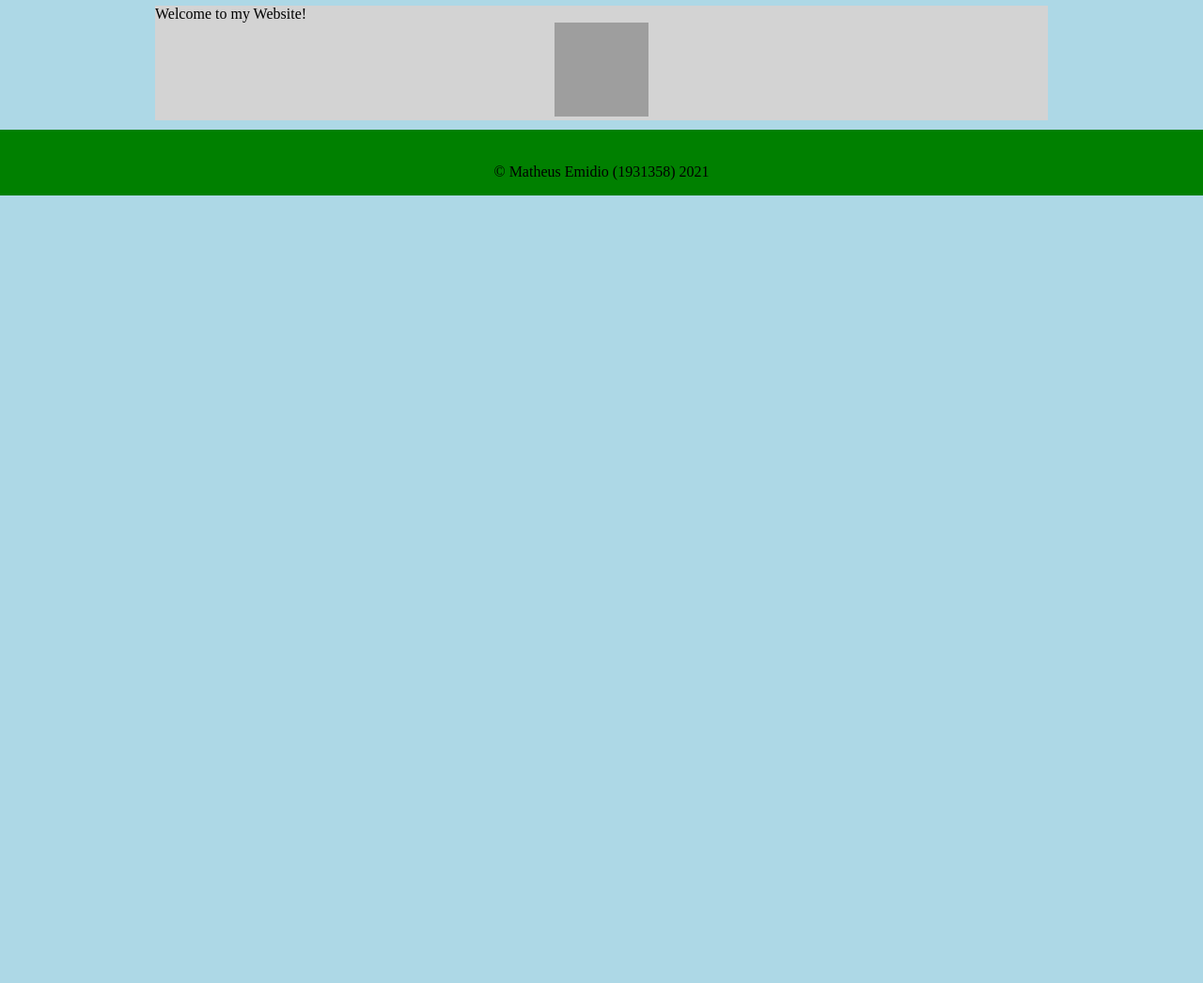
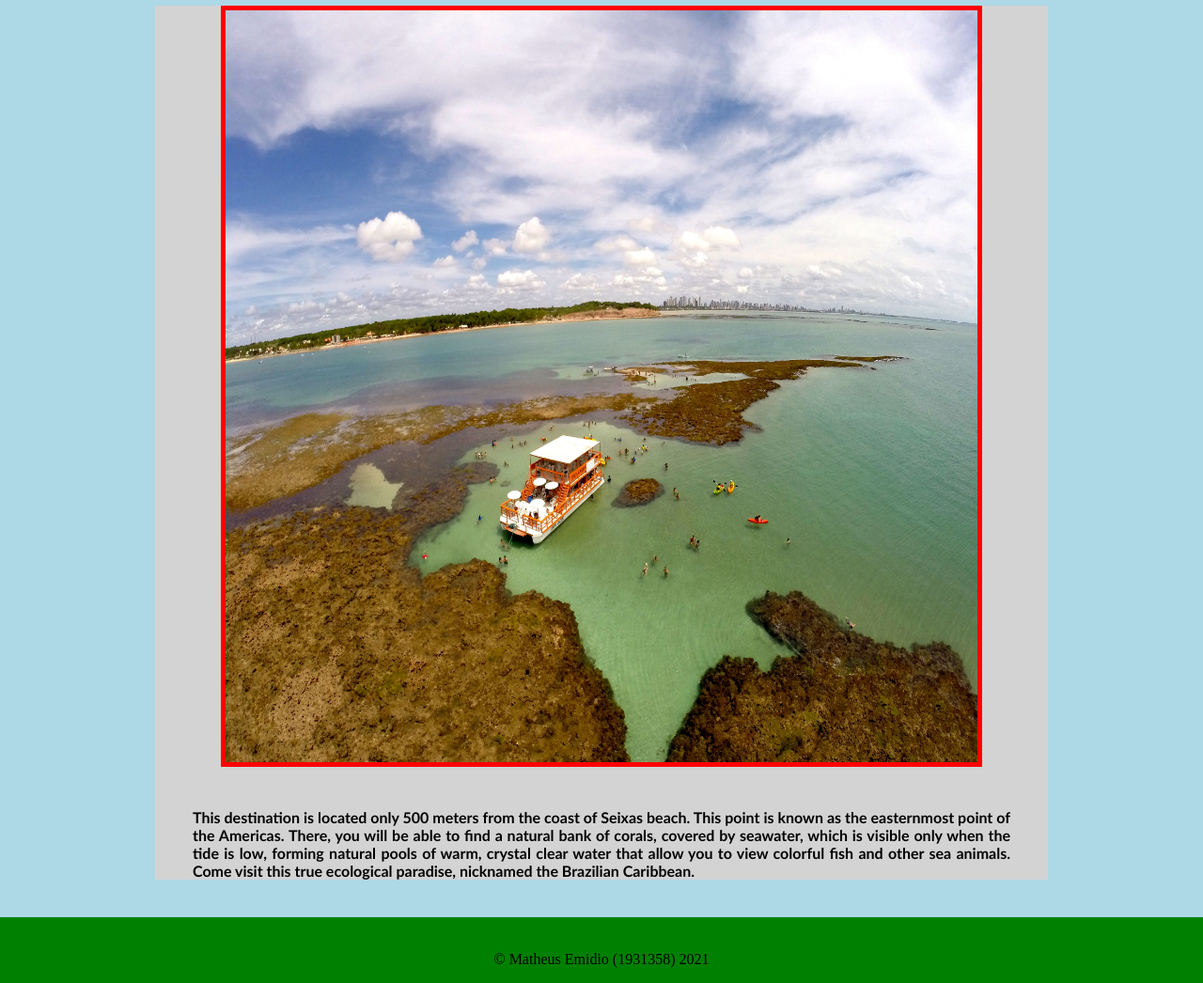
Before and after one commit to matheusemidio/SalesWebsite_Semester4, a PHP site: page / in a window 1280 px wide. Shown: the part 74-1120 px from the top of the page at 94% size. Before the commit the page ends 800 px from the top, so only its background shows below. Run offline with PHP 8.4, Linux system fonts and the light colour scheme; grey boxes are pictures that could not be loaded.

Commit message:
Matheus Emidio (1931358) 2021-03-05 Worked on the advertising feature

```diff
--- a/CSS/styles.css
+++ b/CSS/styles.css
@@ -77,13 +77,13 @@ a:link, a:visited
 }
 .advertising-picture
 {
-    width: 100px;
-    height: 100px;
+    width: 400px;
+    height: 400px;
 }
 .advertising-picture-bigger
 {
-    width: 200px;
-    height: 200px;
+    width: 800px;
+    height: 800px;
     border: 5px solid red;
 }
 .img-container
@@ -99,3 +99,13 @@ a:link, a:visited
 {
     color: red;
 }
+.aboutText
+{
+    font-family: Calibri;
+    font-size: 16px;
+    font-weight: bold;
+    text-align: justify;
+    margin: 40px;
+
+
+}
--- a/PHP/PHP-functions.php
+++ b/PHP/PHP-functions.php
@@ -5,6 +5,8 @@
 #Matheus Emidio (1931358) 2021-02-20 Worked on the beginning of the forms generator
 #Matheus Emidio (1931358) 2021-02-21 Worked on the function that will generate the advertising pictures
 #Matheus Emidio (1931358) 2021-03-03 Added red asterix to the required fields, error messages and values to the form inputs
+#Matheus Emidio (1931358) 2021-03-05 Added network headers for solving cache memory problem and modied the advertising generator function
+
 
 
 
@@ -16,6 +18,16 @@ require_once FILE_PHP_VARIABLES;
 
 function generateHeader($title)
 {
+    //Headers
+   //This means that the page already expired, so it will always get the page. Never having to press crtl F5 again (always put the date on the past to make it already expired)
+   //Force the browser to read it again (use the three of them)
+   header("Expires: Thu, 01 Dec 1994 14:00:00 GMT");    //watch out with the spaces and every detail, it can break. It has to be exactly like this
+
+   header("Cache-Control: no-cache");
+
+   header("Pragma: no-cache");
+
+   header('Content-Type: text/html; charset=UTF-8');
     ?><!DOCTYPE html>
         <html>
             <head>
@@ -182,20 +194,25 @@ function createForm()
 
     function showAdvertisingPicture()
     {
-        $ads = array(FILE_AD1_BIGGER, FILE_AD2, FILE_AD3, FILE_AD4, FILE_AD5 );
-        shuffle($ads);
+        //Calling the global variable that is an array of arrays.
+        global $array_products;
+        shuffle($array_products);
         ?>
             <div class="img-container">
         <?php
-                if($ads[0] == FILE_AD1_BIGGER)
+                //If the path of the array element is equal to the FILE_AD1_BIGGER, it will have a different class that is going to show it 100% bigger and with a border.
+                if($array_products[0]["path"] == FILE_AD1_BIGGER)
                 {
+                    //The image source and the text are called from the array element that has these content
                     ?>
-                        <a href="https://www.google.com/"><img class="advertising-picture-bigger" src="<?php echo $ads[0]; ?>" alt="advertising"/></a>
+                        <a href="https://www.google.com/"><img class="advertising-picture-bigger" src="<?php echo $array_products[0]["path"]; ?>" alt="advertising"/></a>
+                        <p class="aboutText"><?php echo $array_products[0]["about"]; ?> </p>
                     <?php
                 }
                 else{
                     ?>
-                        <a href="https://www.google.com/"><img class="advertising-picture" src="<?php echo $ads[0]; ?>" alt="advertising"/></a>
+                        <a href="https://www.google.com/"><img class="advertising-picture" src="<?php echo $array_products[0]["path"]; ?>" alt="advertising"/></a>
+                        <p class="aboutText"><?php echo $array_products[0]["about"]; ?> </p>
                     <?php
                 }
         ?>
--- a/PHP/PHP-variables.php
+++ b/PHP/PHP-variables.php
@@ -3,7 +3,7 @@
 #Matheus Emidio (1931358) 2021-02-18 Worked on the dynamic path for folders and php files
 #Matheus Emidio (1931358) 2021-02-19 Worked on the dynamic path for the images, but still have to add the content
 #Matheus Emidio (1931358) 2021-03-03 Prepared arrays for products to receive future content and created required variables for form input
-
+#Matheus Emidio (1931358) 2021-03-05 Added images to the folder and content to the arrays.
 
 
 
@@ -30,32 +30,37 @@ define("FILE_AD5",  FOLDER_IMG . "ad5.png");
 
 
 $array_seixas = array(
-    "path" => "",
-    "about" => "",
-    "price" => "",
+    "path" => FILE_AD1_BIGGER,
+    "about" => "This destination is located only 500 meters from the coast of Seixas beach. This point is known as the easternmost point of the Americas. There, you will be able to find a natural bank of corals, covered by seawater, which is visible only when the tide is low, forming natural pools of warm, crystal clear water that allow you to view colorful fish and other sea animals. Come visit this true ecological paradise, nicknamed the Brazilian Caribbean.",
+    "price" => "R$ 50,00",
 );
 
 $array_sunset = array(
-    "path" => "",
-    "about" => "",
-    "price" => "",
+    "path" => FILE_AD4,
+    "about" => "Located in the Paraiba River, in Cabedelo, this boat ride has many wonderful attractions. Leaving from a pier, our boat takes a tour through the river. You will be able to view the natural beauty of the region while hearing its history and geographic information from a Tourism Guide, accredited by the Ministry of Tourism. In addition to this, you will be able to see and participate in a cultural dance show, performed by a couple of 'cangaceiros', performing the roles of historical figures from our region, Lampiao and Maria Bonita. In the end, you will be able to contemplate one of the most beautiful sunsets to the sound of a live performance of Jurandy do Sax, a Guinness book recordist saxophone musician.",
+    "price" => "R$ 50,00",
 );
 $array_picaozinho = array(
-    "path" => "",
-    "about" => "",
-    "price" => "",
+    "path" => FILE_AD2,
+    "about" => "This ride is only located 2 kilometers from the coast of Tambau beach, in Joao Pessoa. In Picãozinho, you will be able to see a natural bank of corals that form pools of clear waters, allowing you to view colorful fish and other marine animals. The colorful fish are the attraction of Picãozinho, they crowd around you, giving you an experience that will turn to be an unforgettable memory.",
+    "price" => "R$ 60,00",
 );
 $array_areia = array(
-    "path" => "",
-    "about" => "",
-    "price" => "",
+    "path" => FILE_AD3,
+    "about" => "Located in Poço Beach, in Cabedelo, this destination is another great beauty of Joao Pessoa. There you will be able to witness the island of Areia Vermelha, formed by a huge sandbank of a different color, reddish, covered by seawater, being visible only when the tide is low, forming natural pools of warm and transparent waters.",
+    "price" => "R$ 40,00",
 );
-
+$array_pirate = array(
+    "path" => FILE_AD5,
+    "about" => "Enjoy a ride in our thematic boat through crystal clear, warm waters.. Here you will be able to enjoy good service, use our water slide, board to jump, gazebo for photos, and the 1st floor with panoramic view. Perfect place to live great experiences.",
+    "price" => "R$ 70,00",
+);
 $array_products = array(
     $array_areia,
     $array_picaozinho,
     $array_seixas,
     $array_sunset,
+    $array_pirate,
 );
 
 //Variables for form
--- a/index.php
+++ b/index.php
@@ -16,9 +16,6 @@ require_once FILE_PHP_FUNCTIONS;
 generateHeader("Home");
 
     //Calling and writing space
-        ?>
-            <p class="margin-zero">Welcome to my Website!</p>
-        <?php
         showAdvertisingPicture();
     //End of writing space
 
```
Also changed, not shown: IMG/ad1.png (added), IMG/ad3.png (added), IMG/ad4.png (added), IMG/ad5.png (added), 1 other file.
